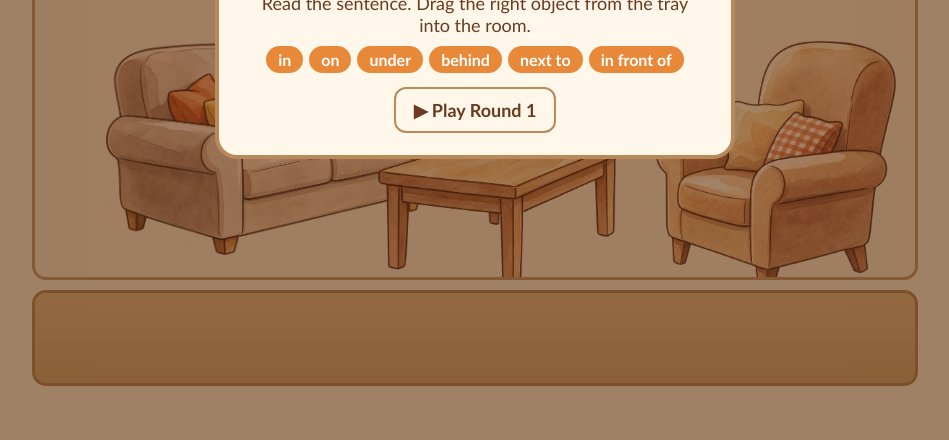
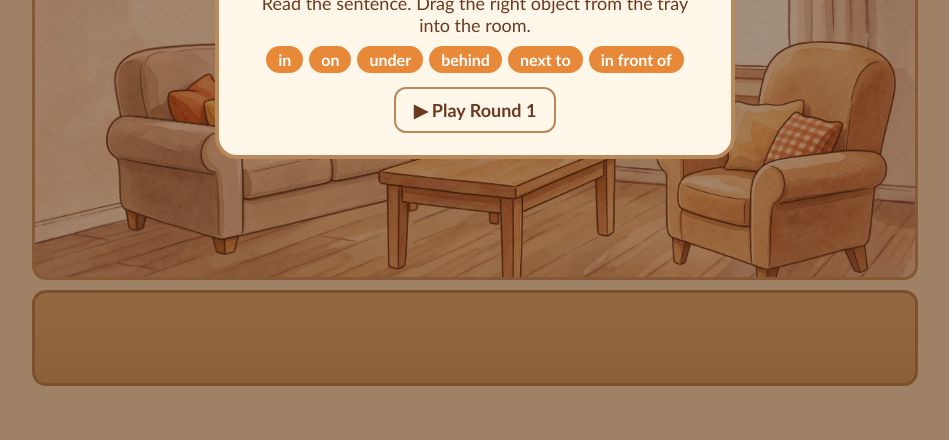
Before and after one commit to anastasiyaklimova7-debug/Prepositions-of-place, a plain HTML site: page index.html in a window 1280 px wide. Shown: the part 360-800 px from the top of the page, without its empty margins (165-1114 px from the left). Drawn offline with Linux system fonts and the light colour scheme; files whose address does not match are found by name.

Commit message:
Add files via upload

```diff
--- a/index.html
+++ b/index.html
@@ -49,7 +49,7 @@ button.on{background:var(--orange);color:#fff;border-color:#c8702a}
 
 #scene{
   position:relative;width:var(--sw);aspect-ratio:2576/1438;overflow:hidden;
-  background:#f3dcc0 url("images/background.jpg") center/100% 100% no-repeat;
+  background:#f3dcc0 url("background.jpg") center/100% 100% no-repeat;
   border:3px solid #b9895a;border-radius:14px;
 }
 .fixed,.item{position:absolute}
@@ -233,7 +233,7 @@ function makeArt(file,label){
   const wrap = document.createElement('div'); wrap.className='art';
   const img = new Image(); img.draggable=false; img.alt=label;
   img.onerror = () => { img.remove(); wrap.classList.add('missing'); wrap.textContent=label; };
-  img.src = 'images/'+file;
+  img.src = file;
   wrap.appendChild(img);
   return wrap;
 }
```
